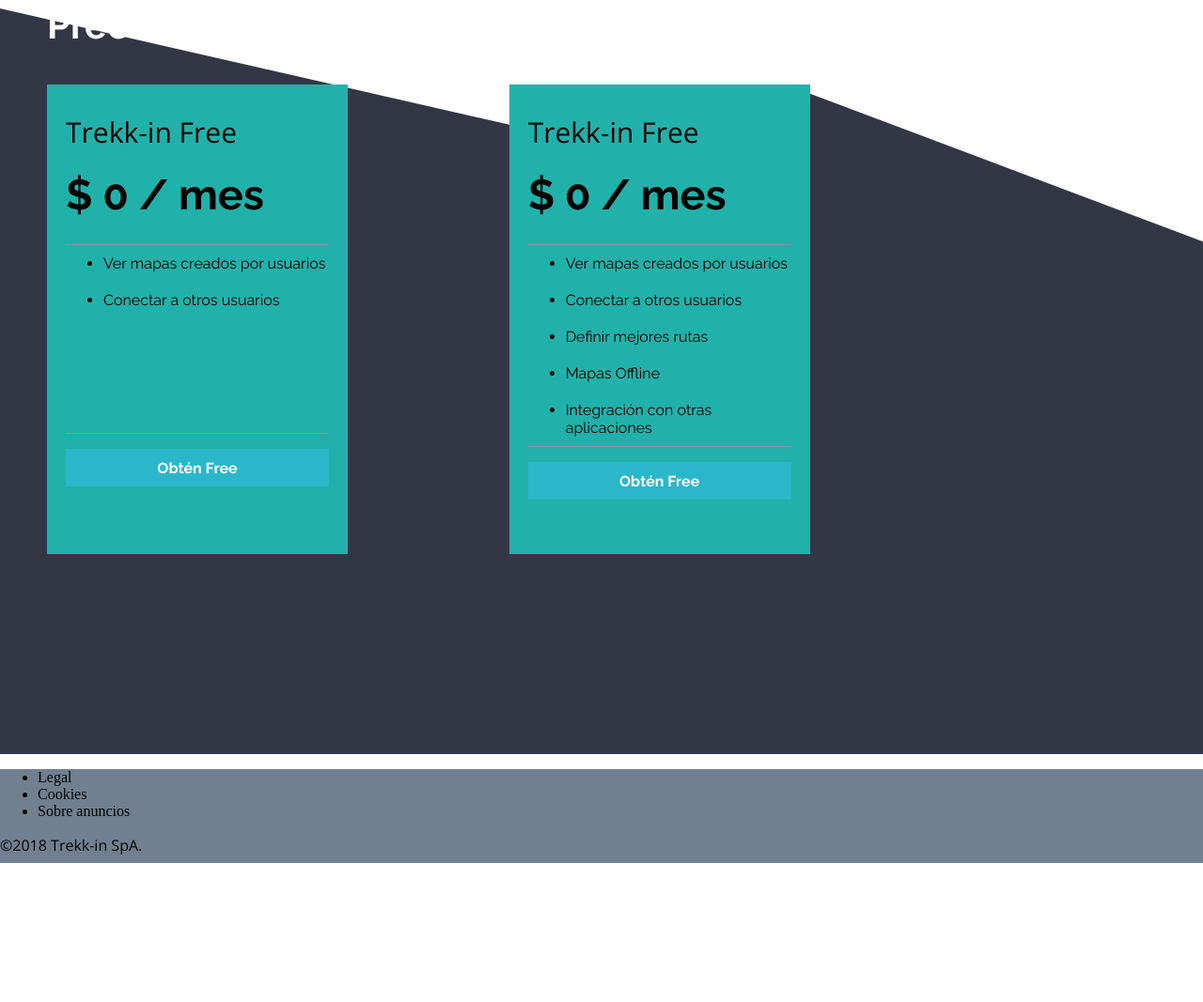
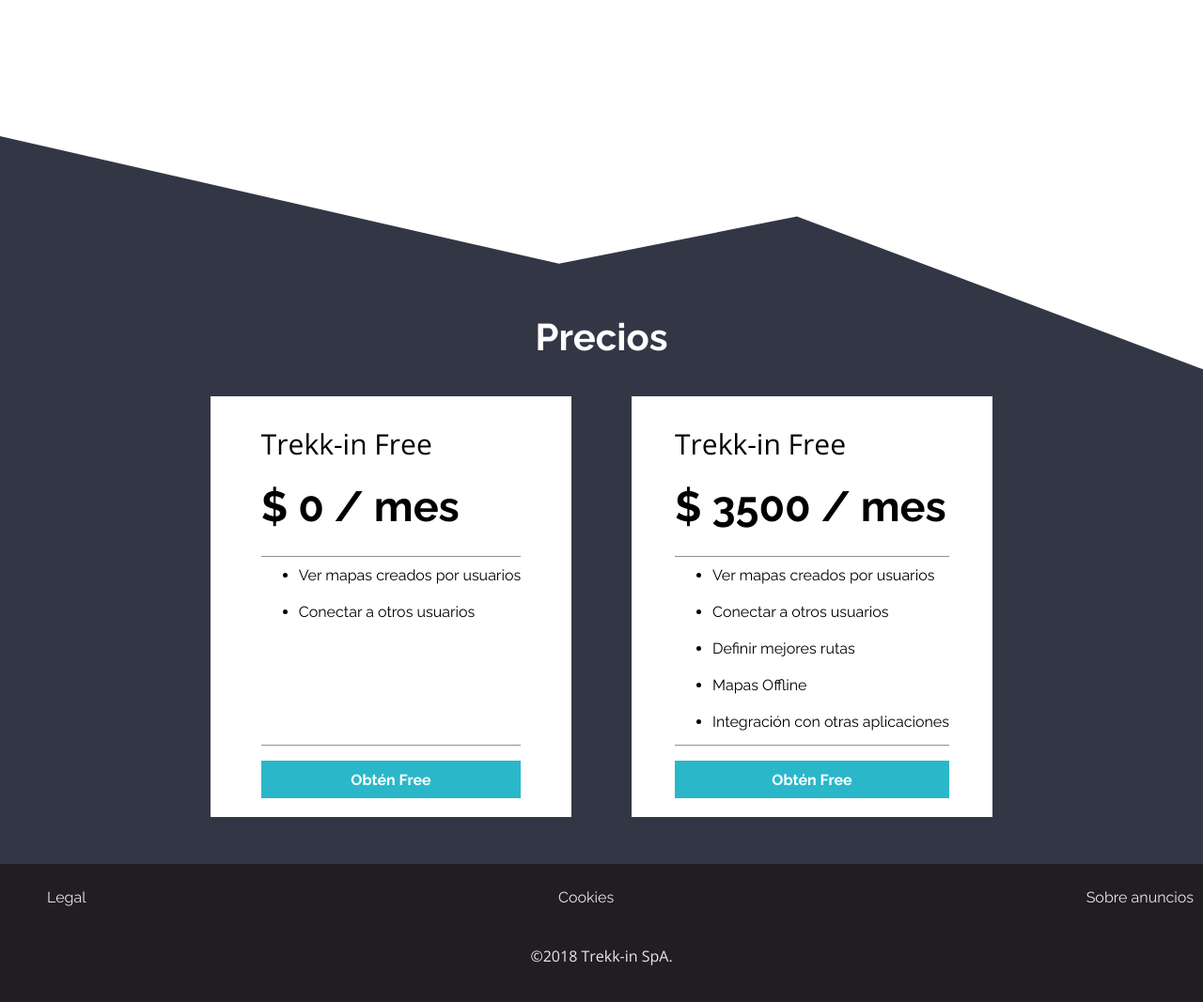
Before and after one commit to dixsilence/Prueba-Trekk-in, a plain HTML site: page index.html in a window 1280 px wide. Shown: the part 1325-2392 px from the top of the page at 94% size. Before the commit the page ends 2244 px from the top, so only its background shows below. Drawn offline with nearby package versions, Linux system fonts and the light colour scheme.

Commit message:
02. Avance
Avance importante.
Arreglado las cards.
Falta la sección "características".
Detalles.

```diff
--- a/assets/sass/layout/_caracteristicas.scss
+++ b/assets/sass/layout/_caracteristicas.scss
@@ -3,4 +3,6 @@
     p {
         text-align: left;
     }
+    height:90vh;
+    // background-color: limegreen;
 }
--- a/assets/sass/layout/_footer.scss
+++ b/assets/sass/layout/_footer.scss
@@ -1,7 +1,25 @@
 footer {
     width: 100%;
-    height: 100px;
+    height: 150px;
     // display: float;
     // flex-direction: row;
-    background-color: slategray;
+    background-color: $raisingBlack;
+    color: $platinum;
+    font-family: $raleway;
+    ul {
+        display: flex;
+        flex-direction: row;
+        justify-content: space-between;
+        align-items: center;
+        li {
+            list-style: none;
+        }
+    }
+    p {
+        text-align: center;
+    }
 }
+
+.footer_links {
+    padding: 10px;
+}
--- a/assets/sass/layout/_precios.scss
+++ b/assets/sass/layout/_precios.scss
@@ -1,40 +1,64 @@
     .precios {
-    height: 100vh;
+        height: 100%;
         background-image: url(../img/bg-price.svg);
-    background-position: bottom;
-    background-size: 100vw;
+        background-position: top;
+        background-size: cover;
         background-repeat: no-repeat;
-    padding: 0 50px;
+        // padding: 0 50px;
         // background-color: red;
     }
 
+    .precios_contenedor {
+        // background-color: red;
+        margin-left: auto;
+        margin-right: auto;
+        padding-left: 15px;
+        padding-right: 15px;
+        width: 80vw;
+        height: 100%;
+    }
+
+    .card_deck {
+        display: flex;
+        flex-direction: column;
+        justify-content: center;
+    }
+
     .card {
-    // background-color: $white;
-    background-color: lightseagreen;
+        background-color: $white;
         width: 80vw;
-    height: 500px;
         padding: 20px;
         margin-bottom: 50px;
         box-sizing: border-box; // padding: 10px;
         h4 {
             margin: 0;
-        font-family: $opensans!important;
-        font-weight: $regular!important;
+            font-family: $opensans;
+            font-weight: $regular;
         }
+        display: flex;
+        justify-content: center;
+    }
+
+    //
+    //Formato del texto de las cards
+    //
+    .precios_titulo {
+        color: $white;
+        text-align: center;
+    }
+
+    .card_titulo {
+        font-family: $opensans;
+        font-size: $x-large;
+        font-weight: $regular;
+        @include fuera_margen;
+        padding: 10px 0;
     }
 
     .card_precio {
         font-family: $raleway;
         font-size: $xxxx-large;
         font-weight: bold;
-    @include fuera_margen;
-    padding: 10px 0;
-}
-
-.card_titulo {
-    font-family: $opensans;
-    font-size: $x-large;
-    font-weight: regular;
         @include fuera_margen;
         padding: 10px 0;
     }
@@ -49,12 +73,26 @@
         }
     }
 
-.precios_titulo {
-    color: $white;
-}
-
+    //////////////////////////
     @media (min-width:768px) {
         .card {
-        width: 25vw;
+            width: 30vw;
+            // display: flex;
+        }
+        .precios_contenedor {
+            width: 70vw;
+        }
+        .card_deck {
+            flex-direction: row;
+            justify-content: space-around;
+        }
+        .precios {
+            height: 100%;
+            background-image: url(../img/bg-price.svg);
+            background-position: top;
+            background-repeat: no-repeat;
+            // background-size: 100%;
+            padding-top: 150px;
+            margin-top: -150px;
         }
     }
--- a/index.html
+++ b/index.html
@@ -71,10 +71,14 @@
 
     <section class="precios">
         <h3 class="precios_titulo">Precios</h3>
+        <div class="precios_contenedor">
 
-        <div class="card_deck row">
+            <!-- <div class="card_deck row"> -->
+            <div class="card_deck">
+
                 <!-- Carta 1 -->
-            <div class="card col-12 col-md-5">
+                <div class="card">
+                    <div class="card_contenedor">
                         <p class="card_titulo">Trekk-in Free</p>
                         <p class="card_precio">$ 0 / mes</p>
                         <ul class="card_bordes">
@@ -83,10 +87,12 @@
                         </ul>
                         <button class="boton boton_grande"><a href="#">Obtén Free</a></button>
                     </div>
+                </div>
                 <!-- Carta 2 -->
-            <div class="card col-12 col-md-5">
+                <div class="card">
+                    <div class="card_contenedor">
                         <p class="card_titulo">Trekk-in Free</p>
-                <p class="card_precio">$ 0 / mes</p>
+                        <p class="card_precio">$ 3500 / mes</p>
                         <ul class="card_bordes">
                             <li>Ver mapas creados por usuarios</li>
                             <li>Conectar a otros usuarios</li>
@@ -98,15 +104,19 @@
                     </div>
                 </div>
 
+            </div>
+        </div>
     </section>
 
 
     <footer>
+        <div class="footer_links">
             <ul>
                 <li>Legal</li>
                 <li>Cookies</li>
                 <li>Sobre anuncios</li>
             </ul>
+        </div>
         <p>©2018 Trekk-in SpA.</p>
     </footer>
 
```
Also changed, not shown: assets/css/style.css, 1 other file. Lines whose indentation alone changed are shown as unchanged.
